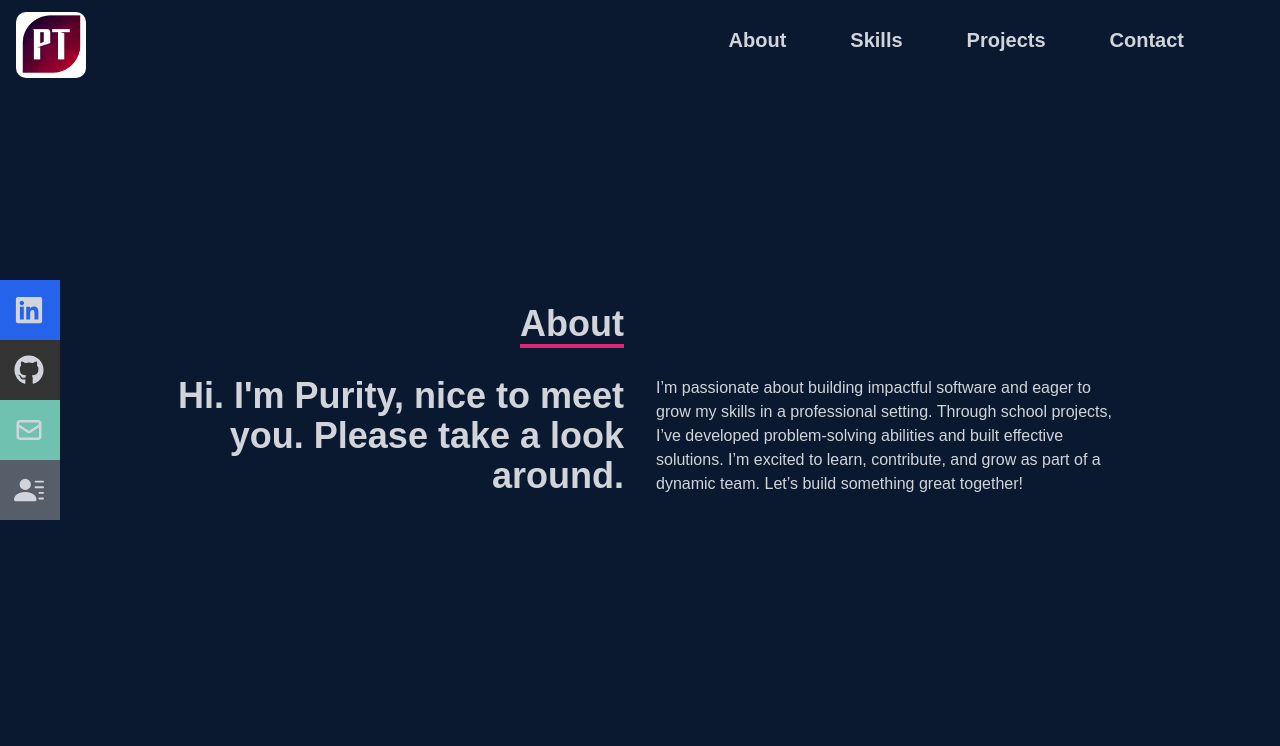
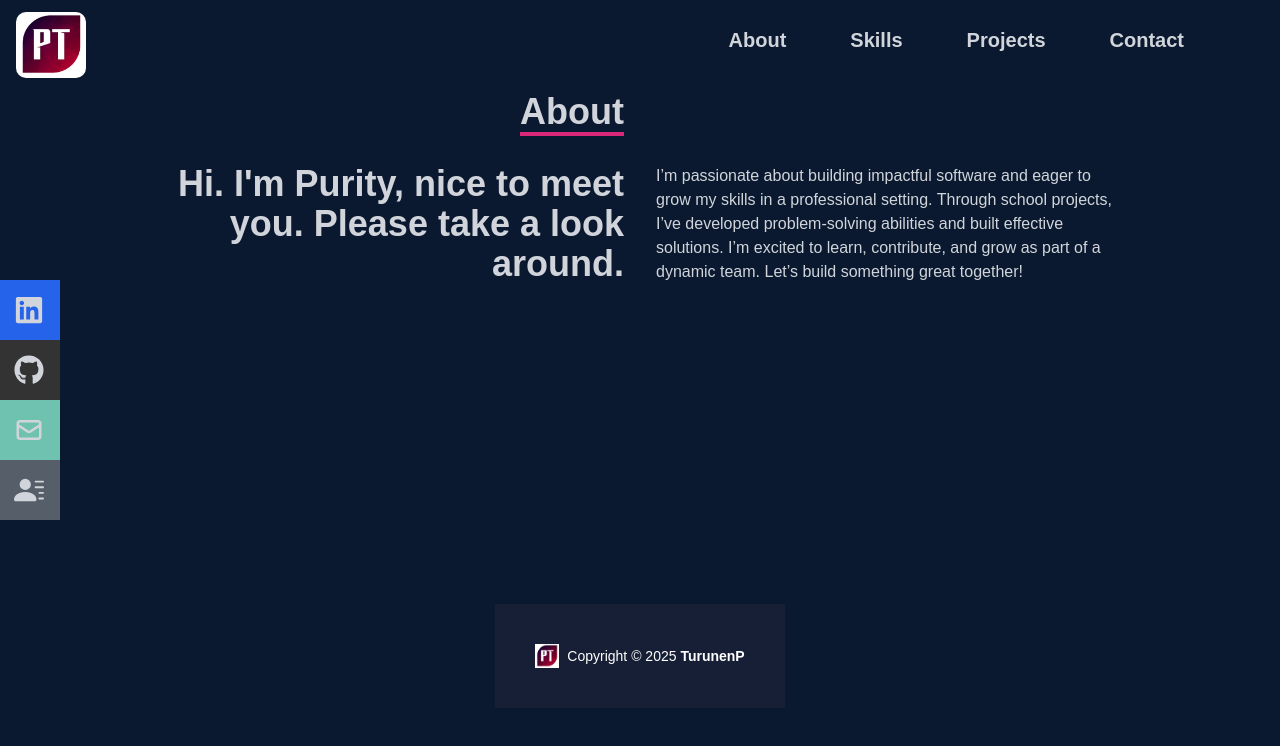
Before and after one commit to TurunenP/Portfolio, a React (Create React App) app: page / in a window 1280 px wide. Shown: the top 746 px of the page. Built offline with nearby package versions, Linux system fonts and the light colour scheme.

Commit message:
Fix footer layout and adjust component spacing

```diff
--- a/src/App.js
+++ b/src/App.js
@@ -29,12 +29,13 @@
 import Navbar from "./components/Navbar";
 import Projects from "./components/Projects";
 import Contact from "./components/Contact";
+import Footer from "./components/Footer";
 
 const App = () => {
   const [activeSection, setActiveSection] = useState("about"); // Track the active section
 
   return (
-    <div>
+    <div className="scroll-smooth">
       {/* Pass setActiveSection to Navbar so it can update the active section */}
       <Navbar setActiveSection={setActiveSection} />
 
@@ -44,6 +45,7 @@
       {activeSection === "projects" && <Projects />}
       {activeSection === "contact" && <Contact />}
       {/* Add more sections like Projects, Contact as needed */}
+      {/* <Footer /> */}
     </div>
   );
 };
--- a/src/components/About.jsx
+++ b/src/components/About.jsx
@@ -1,40 +1,5 @@
-// import React from 'react';
-
-// const About = () => {
-//   return (
-//     // <div name='about' className='w-full h-screen bg-[#0a192f] text-gray-300'>
-//     <div name="about" className="w-full bg-[#0a192f] text-gray-300 pt-32 p-32">
-//       <div className="flex flex-col justify-center items-center w-full h-full">
-//         <div className="max-w-[1000px] w-full grid grid-cols-2 gap-8">
-//           <div className="sm:text-right pb-8 pl-4">
-//             <p className="text-4xl font-bold inline border-b-4 border-pink-600">
-//               About
-//             </p>
-//           </div>
-//           <div></div>
-//         </div>
-//         <div className="max-w-[1000px] w-full grid sm:grid-cols-2 gap-8 px-4">
-//           <div className="sm:text-right text-4xl font-bold">
-//             <p>Hi. I'm Purity, nice to meet you. Please take a look around.</p>
-//           </div>
-//           <div>
-//             <p>
-//               I am passionate about building excellent software that improves
-//               the lives of those around me. I specialize in creating software
-//               for clients ranging from individuals and small-businesses all the
-//               way to large enterprise corporations. What would you do if you had
-//               a software expert available at your fingertips?
-//             </p>
-//           </div>
-//         </div>
-//       </div>
-//     </div>
-//   );
-// };
-
-// export default About;
-
 import React from "react";
+import Footer from "./Footer";
 
 const About = () => {
   return (
@@ -42,7 +7,7 @@
     //   name="about"
     //   className="w-full min-h-screen bg-[#0a192f] text-gray-300 pt-32 " >
     <div name="about" className="w-full h-screen bg-[#0a192f] text-gray-300">
-      <div className="flex flex-col justify-center items-center w-full h-full">
+      <div className="flex-grow flex flex-col justify-center items-center w-full h-full">
         <div className="max-w-[1000px] w-full grid grid-cols-2 gap-8">
           <div className="sm:text-right pb-8 pl-4">
             <p className="text-4xl font-bold inline border-b-4 border-pink-600">
@@ -65,6 +30,9 @@
             </p>
           </div>
         </div>
+        <div className="pt-12 md:pt-32 lg:pt-80">
+          <Footer />
+        </div>
       </div>
     </div>
   );
--- a/src/components/Contact.jsx
+++ b/src/components/Contact.jsx
@@ -1,11 +1,67 @@
-import React from 'react';
+// import React from 'react';
+// import Footer from './Footer';
+
+// const Contact = () => {
+//   return (
+//     <div
+//       name="contact"
+//       className="w-full h-screen bg-[#0a192f] flex justify-center items-center p-4 pt-28"
+//     >
+//       <form
+//         method="POST"
+//         action="https://getform.io/f/e778bbdb-2c33-40b3-892a-b81df0c1d898"
+//         className="flex flex-col max-w-[600px] w-full"
+//       >
+//         <div className="pb-8">
+//           <p className="text-4xl font-bold inline border-b-4 border-pink-600 text-gray-300">
+//             Contact
+//           </p>
+//           <p className="text-gray-300 py-4">
+//             Submit the form below or shoot me an email -
+//             firstname.lastname@gmail.com
+//           </p>
+//         </div>
+//         <input
+//           className="bg-[#ccd6f6] p-2"
+//           type="text"
+//           placeholder="Name"
+//           name="name"
+//         />
+//         <input
+//           className="my-4 p-2 bg-[#ccd6f6]"
+//           type="text"
+//           placeholder="Email"
+//           name="email"
+//         />
+//         <textarea
+//           className="bg-[#ccd6f6] p-2"
+//           name="message"
+//           rows="5"
+//           placeholder="Message"
+//         ></textarea>
+//         <button className="text-white border-2 hover:bg-pink-600 hover:border-pink-600 px-4 py-3 my-8 mx-auto flex items-center">
+//           Let's Collaborate
+//         </button>
+//       </form>
+
+
+//     </div>
+//   );
+// };
+
+// export default Contact;
+
+
+import React from "react";
+import Footer from "./Footer";
 
 const Contact = () => {
   return (
     <div
       name="contact"
-      className="w-full h-screen bg-[#0a192f] flex justify-center items-center p-4 pt-28"
+      className="w-full min-h-screen bg-[#0a192f] flex flex-col justify-center items-center p-4 pt-28"
     >
+      {/* Contact Form */}
       <form
         method="POST"
         action="https://getform.io/f/e778bbdb-2c33-40b3-892a-b81df0c1d898"
@@ -42,6 +98,9 @@
           Let's Collaborate
         </button>
       </form>
+
+      {/* Footer Section */}
+      <Footer />
     </div>
   );
 };
--- a/src/components/Footer.jsx
+++ b/src/components/Footer.jsx
@@ -1,9 +1,42 @@
+// import React from "react";
+// import { FaGithub, FaLinkedin } from "react-icons/fa";
+// import Logo from "../assets/PT.JPG";
+
+// const Footer = () => {
+//   return (
+//     <footer className="bg-[#0a192f] text-gray-400 py-6 pt-6">
+//       <div className="max-w-[1000px] mx-auto flex flex-col md:flex-row justify-between items-center px-4 ">
+//         <div className="text-center md:text-left">
+//           {/* <h1 className="text-2xl font-bold text-pink-600">Your Name</h1> */}
+//           <p className="text-xl font-bold">Full Stack Developer</p>
+//         </div>
+
+//         <div className="bg-[#0a192f] text-white p-10 flex items-center justify-center">
+//           <img src={Logo} alt="LogoImage" className="w-6 h-6 mr-2" />
+
+//           <h2 className="text-sm">
+//             Copyright &copy; 2025 <span className="font-bold">TurunenP</span>
+//           </h2>
+//         </div>
+//       </div>
+
+//       {/* <div className="text-center text-gray-600 mt-4">
+//         © {new Date().getFullYear()} PT. All rights reserved.
+//       </div> */}
+//     </footer>
+//   );
+// };
+
+// export default Footer;
+
+
+// Footer
 import React from 'react';
 import Logo from '../assets/PT.JPG';
 
 const Footer = () => {
   return (
-    <div className='bg-[#0a192f] text-white p-10 flex items-center justify-center'>
+    <div className='bg-[#171f36] text-white p-10 flex items-center justify-center'>
       <img src={Logo} alt="LogoImage" className="w-6 h-6 mr-2" />
       <h2 className="text-sm">
         Copyright &copy; 2025 <span className="font-bold">TurunenP</span>
--- a/src/components/Projects.jsx
+++ b/src/components/Projects.jsx
@@ -4,6 +4,7 @@
 import Robotics from '../assets/projects/LabInventory.JPG';
 import tastyEats from '../assets/projects/tastyEats.JPG';
 import crypto from '../assets/projects/crypto.JPG';
+import Footer from './Footer';
 
 const Projects = () => {
   return (
@@ -12,7 +13,7 @@
       className="w-full md:h-screen text-gray-300 bg-[#0a192f] "
     >
       <div className="max-w-[1000px] mx-auto p-4 flex flex-col justify-center w-full h-full">
-        <div className="pb-6 mt-20">
+        <div className="pb-6 mt-20 ">
           {/* <p className="text-4xl font-bold inline border-b-4 text-gray-300 border-pink-600">
             Projects
           </p> */}
@@ -179,6 +180,12 @@
             </div> */}
           </div>
         </div>
+        <div
+          // className="pt-20 md:pt-12 lg:pt-20"
+          className="pt-20 md:pt-12 lg:pt-12"
+        >
+          <Footer />
+        </div>
       </div>
     </div>
   );
--- a/src/components/Skills.jsx
+++ b/src/components/Skills.jsx
@@ -9,6 +9,7 @@
 import JS from '../assets/HTMLCSSJS.png';
 import ReactNode from '../assets/ReactNode.JPG';
 import Material from '../assets/Material UI.JPG';
+import Footer from './Footer';
 
 const Skills = () => {
   return (
@@ -38,11 +39,7 @@
             <p className="my-4 ">HTML, CSS & JS</p>
           </div>
           <div className="shadow-md shadow-[#474c52] hover:scale-110 duration-500 h-[8rem]">
-            <img
-              className="w-20  mx-auto"
-              src={ReactNode}
-              alt="HTML icon"
-            />
+            <img className="w-20  mx-auto" src={ReactNode} alt="HTML icon" />
             <p className="my-4 ">REACTJS + Node</p>
             <p className="my-4 ">REACT NATIVE</p>
           </div>
@@ -80,6 +77,9 @@
             <p className="my-4">GIT & GITHUB</p>
           </div>
         </div>
+        <div className="pt-20 md:pt-12 lg:pt-12">
+          <Footer />
+        </div>
       </div>
     </div>
   );
```
